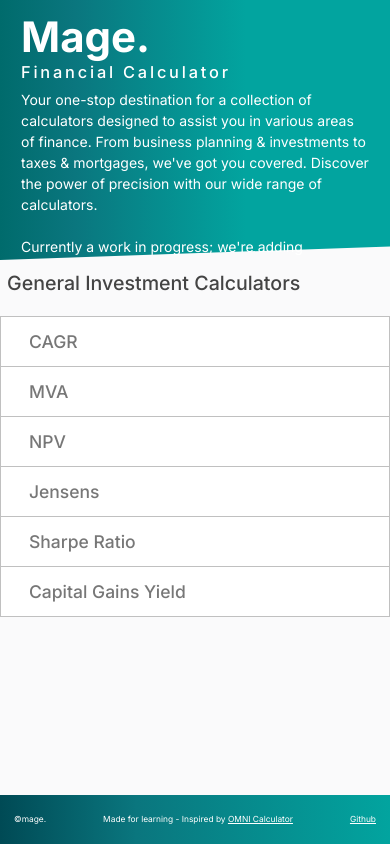
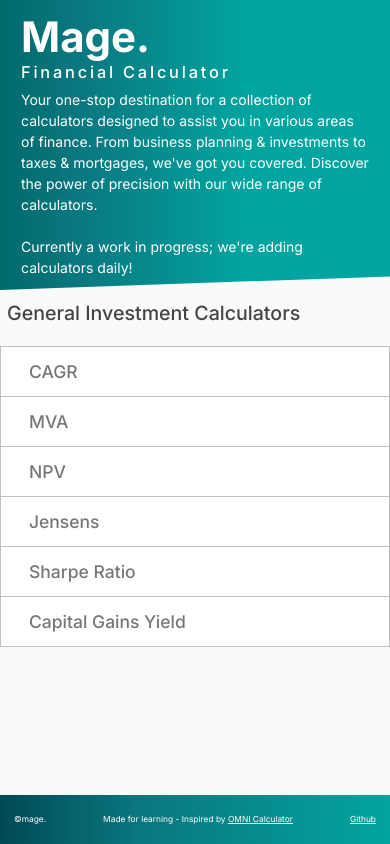
Before and after one commit to adiarora7/financial-calculator, a Next.js app: page / in a window 390 px wide. Built offline with nearby package versions, Linux system fonts and the light colour scheme.

Commit message:
Update globals.css

```diff
--- a/app/globals.css
+++ b/app/globals.css
@@ -378,7 +378,7 @@ input[type="text"]{
 
   header{
     padding: 0.5rem;
-    height:260px;
+    height:290px;
   }
 
   .header2{
@@ -487,6 +487,6 @@ input[type="text"]{
 }
 @media(max-width: 320px){
   header{
-    height: 300px;
+    height: 312px;
   }
 }
```
